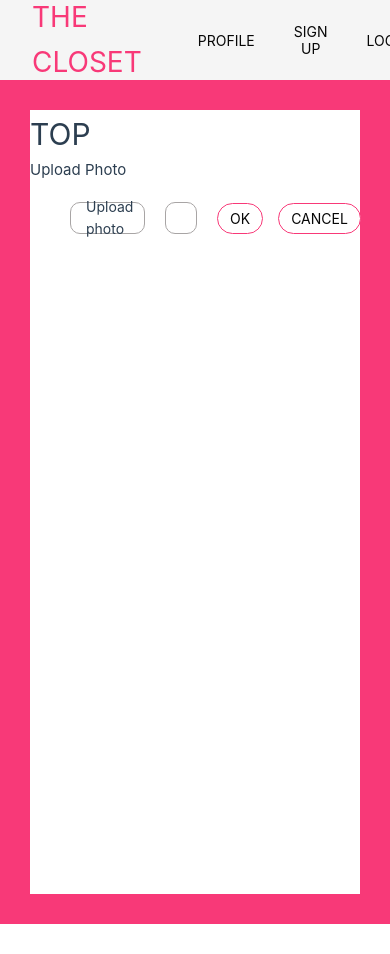
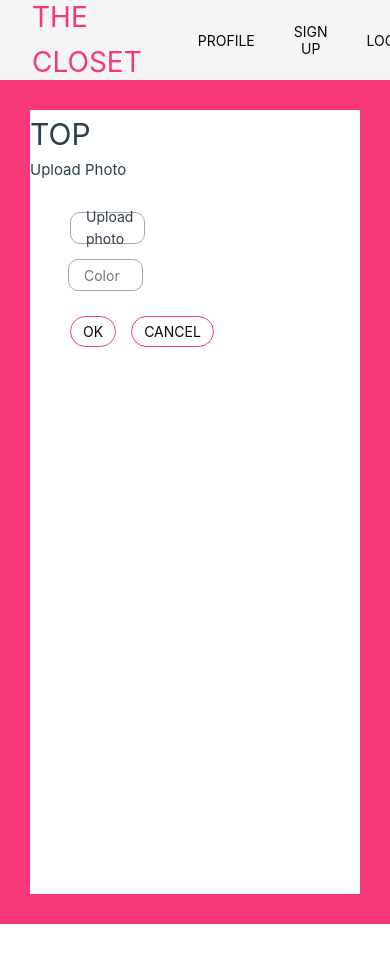
Before and after one commit to JoannaBusmail/the-closet, a Vue app: page /closet/top in a window 390 px wide. Shown: the top 954 px of the page. Built offline with nearby package versions, Linux system fonts and the light colour scheme; some icons are missing.

Commit message:
input component

```diff
--- a/src/components/AuthModal.vue
+++ b/src/components/AuthModal.vue
@@ -1,19 +1,29 @@
 <template>
     <h5>{{ title }}</h5>
+
     <form>
         <div class="input-container">
-            <input
+            <InputText
+                class="primary"
                 type="text"
                 placeholder="Email"
+                v-model=email
+                @update:modelValue="$emit('update:emailInputValue', $event)"
             />
-            <input
+            <InputText
+                class="primary"
                 type="password"
                 placeholder="Password"
+                v-model=password
+                @update:modelValue="$emit('update:passwordInputValue', $event)"
             />
-            <input
+            <InputText
                 v-if="!isLogin"
+                class="primary"
                 type="password"
                 placeholder="Confirm Password"
+                v-model=confirmPassword
+                @update:modelValue="$emit('update:confirmPasswordInputValue', $event)"
             />
         </div>
         <div class="button-container">
@@ -33,22 +43,30 @@
 </template>
 
 <script setup>
-import { computed } from 'vue'
+import { computed, ref } from 'vue'
 import Button from './Button.vue'
+import InputText from './InputText.vue'
 
 
 
-const emit = defineEmits([ 'cancelBtn' ])
+const emit = defineEmits([ 'cancelBtn', 'update:emailInputValue', 'update:passwordInputValue', 'update:confirmPasswordInputValue' ])
 
 
 const props = defineProps({
-    isLogin: Boolean
+    isLogin: Boolean,
+
 })
+
+const email = ref('')
+const password = ref('')
+const confirmPassword = ref('')
 
 const handleCancel = () =>
 {
     emit('cancelBtn')
 }
+
+
 const title = computed(() => { return props.isLogin ? 'LOGIN' : 'SIGN UP' })
 
 
@@ -71,26 +89,6 @@ h5 {
     width: 100%;
 }
 
-input {
-    width: 90%;
-    height: 2rem;
-    margin: 15px 0;
-    border: 1px solid #a8a5a5;
-    border-radius: 10px;
-    font-family: 'Inter', -apple-system, BlinkMacSystemFont, 'Segoe UI', Roboto, Oxygen, Ubuntu, Cantarell, 'Fira Sans', 'Droid Sans', 'Helvetica Neue', sans-serif;
-    font-size: 14px;
-    padding: 0 15px;
-
-}
-
-
-input:focus {
-    outline: none;
-    border: 1px solid rgb(248, 57, 120);
-}
-
-
-
 .button-container {
     display: flex;
     justify-content: center;
--- /dev/null
+++ b/src/components/InputText.vue
@@ -0,0 +1,59 @@
+<template>
+    <input
+        :class="inputStyle"
+        :type="type"
+        :placeholder="placeholder"
+        :value="modelValue"
+        @input="$emit('update:modelValue', $event.target.value)"
+    />
+</template>
+
+<script setup>
+import { computed } from 'vue'
+
+const props = defineProps({
+    modelValue: {
+        type: String,
+        required: true
+    },
+    placeholder: String,
+    type: {
+        type: String,
+        required: true
+    },
+    styleType: 'primary' | 'secondary'
+
+})
+
+const inputStyle = computed(() =>
+{
+    return props.styleType === 'primary' ? 'input-primary' : 'input-secondary'
+})
+
+</script>
+<style scoped>
+.primary,
+.secondary {
+    width: 90%;
+    height: 2rem;
+    margin: 15px 10px;
+    border: 1px solid #a8a5a5;
+    border-radius: 10px;
+    font-family: 'Inter', -apple-system, BlinkMacSystemFont, 'Segoe UI', Roboto, Oxygen, Ubuntu, Cantarell, 'Fira Sans', 'Droid Sans', 'Helvetica Neue', sans-serif;
+    font-size: 14px;
+    padding: 0 15px;
+    cursor: pointer;
+
+}
+
+.secondary {
+    width: 30%;
+}
+
+
+.primary:focus,
+.secondary:focus {
+    outline: none;
+    border: 1px solid rgb(248, 57, 120);
+}
+</style>
--- a/src/components/LayoutApp.vue
+++ b/src/components/LayoutApp.vue
@@ -47,6 +47,7 @@ const { showSideMenu, toggleSideMenu, showModal, toggleModal } = useUIActions()
 
 const isLogin = ref(false)
 
+
 const handleChevronClick = () =>
 {
     toggleSideMenu()
--- a/src/components/UploadPhoto.vue
+++ b/src/components/UploadPhoto.vue
@@ -2,7 +2,6 @@
     <div>Upload Photo</div>
     <div>
         <form class="upload-form-container">
-
             <label
                 for="inputFile"
                 class="custom-file-upload"
@@ -15,11 +14,14 @@
                 id="inputFile"
                 accept=".jpg, .png, .jpeg"
             >
-            <input
+            <InputText
+                class="secondary"
                 type="text"
                 placeholder="Color"
-            >
-
+                v-model=color
+                @update:modelValue="$emit('update:colorInputValue', $event)"
+            />
+            <div class="button-container">
                 <Button
                     btnName="OK"
                     btnType="secondary"
@@ -28,6 +30,7 @@
                     btnName="CANCEL"
                     btnType="secondary"
                 ></Button>
+            </div>
 
         </form>
 
@@ -35,7 +38,13 @@
 </template>
 
 <script setup>
-import Button from './Button.vue';
+import Button from './Button.vue'
+import InputText from './InputText.vue'
+import { ref } from 'vue'
+
+const emit = defineEmits([ 'update:colorInputValue' ])
+
+const color = ref('')
 
 </script>
 
@@ -48,8 +57,28 @@ import Button from './Button.vue';
     margin: 20px 40px;
 }
 
+@media screen and (max-width: 768px) {
+    .upload-form-container {
+        flex-direction: column;
+        align-items: flex-start;
+    }
 
-input,
+
+    .custom-file-upload {
+        width: 80%;
+        margin-top: 10px;
+    }
+
+    .secondary {
+        margin-left: -2px;
+    }
+
+    .button-container {
+        margin-top: 10px;
+    }
+}
+
+
 .custom-file-upload {
     width: 30%;
     height: 2rem;
@@ -80,7 +109,7 @@ input,
 }
 
 
-input:focus,
+
 .custom-file-upload:focus {
     outline: none;
     border: 1px solid rgb(248, 57, 120);
--- a/src/views/TopView.vue
+++ b/src/views/TopView.vue
@@ -5,6 +5,7 @@
     >
         <div class="content-container">
             <h1>TOP</h1>
+
             <UploadPhoto />
         </div>
 
@@ -13,11 +14,13 @@
 
 <script setup>
 import UploadPhoto from '@/components/UploadPhoto.vue'
+import { ref } from 'vue'
 
 import { useUIActions } from '@/composables/useUIActions.js'
 
 
 const { contentStyles } = useUIActions()
+
 
 </script>
 
```
Lines whose indentation alone changed are shown as unchanged.
